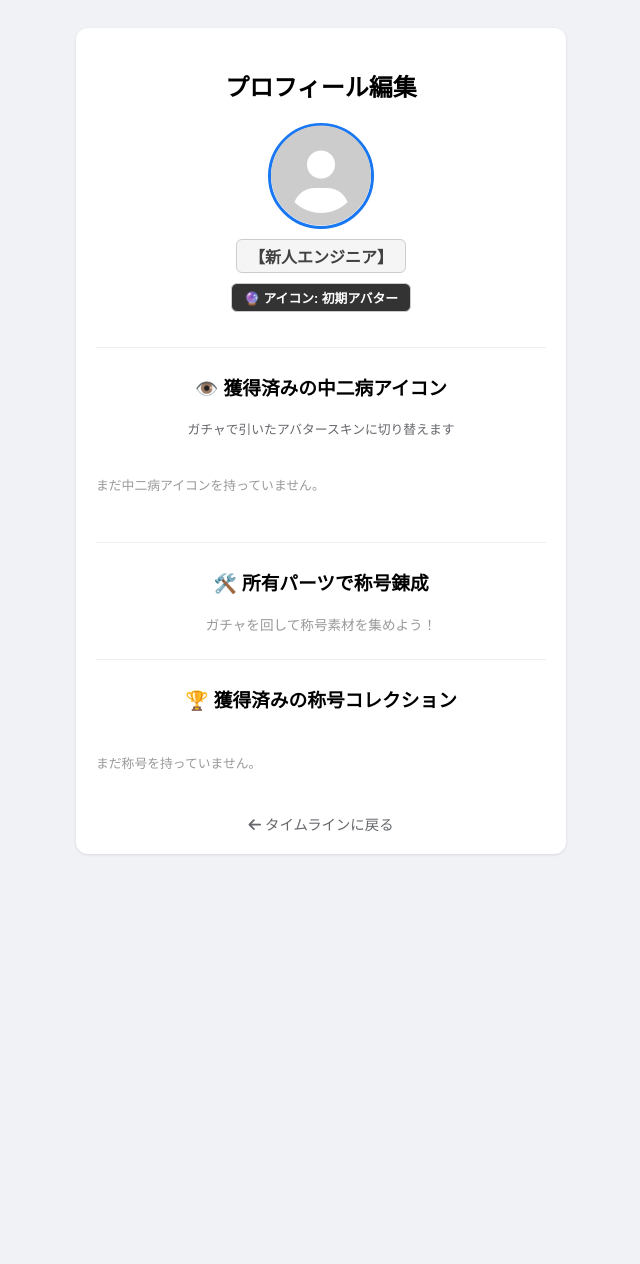
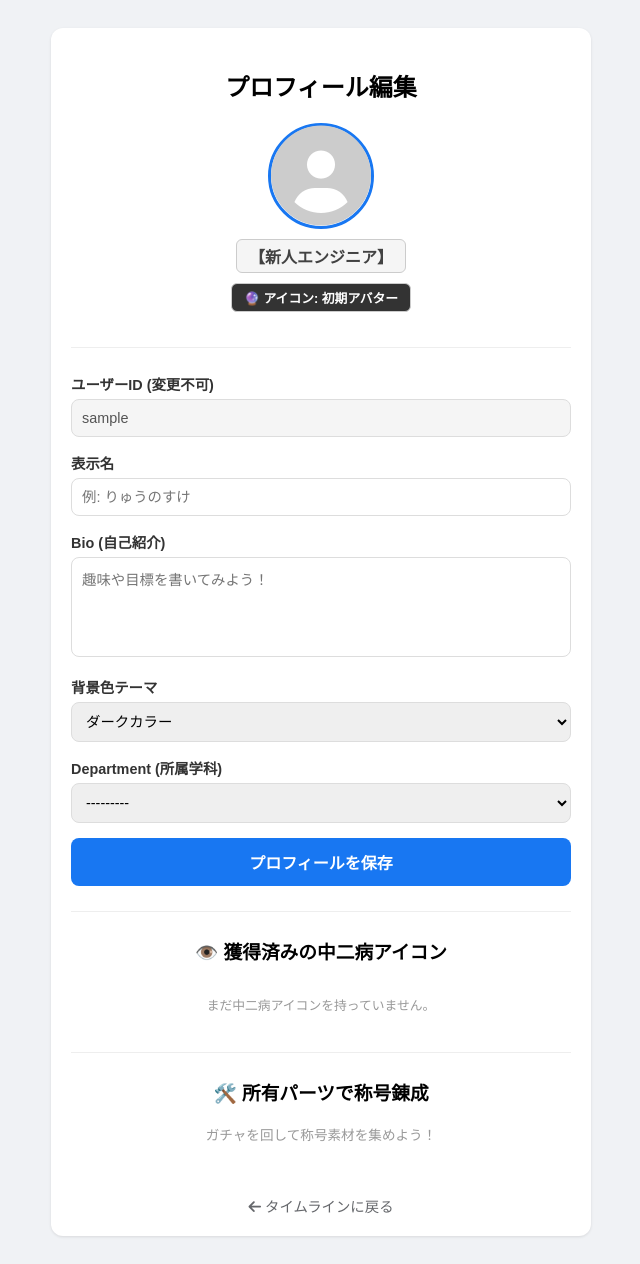
Before and after one commit to ryuchiika615/sns, a Django app: page /profile/edit/ in a window 1280 px wide. Shown: the whole page, without its empty margins (319-959 px from the left). Before the commit the page ends 855 px from the top, so only its background shows below. Run offline with Django 5.2, Linux system fonts and the light colour scheme; the visitor is signed in with stand-in values (Sample User, id 1); data comes from the database, SQL or seed files in the repository; data that the repository does not hold is empty.

Commit message:
Add rich profile edit functionality

```diff
--- a/sns/views.py
+++ b/sns/views.py
@@ -164,13 +164,54 @@ def edit_profile(request):
     profile, created = Profile.objects.get_or_create(user=request.user)
     owned_items = profile.items.all().order_by('-rarity')
 
-    if request.method == 'POST' and 'new_avatar' in request.POST:
-        new_avatar = request.POST.get('new_avatar')
-        if owned_items.filter(name=new_avatar).exists():
-            profile.current_avatar = new_avatar
+    if request.method == 'POST':
+        # ★新規追加：プロフィール情報の保存処理
+        if 'update_profile' in request.POST:
+            profile.display_name = request.POST.get('display_name')
+            profile.bio = request.POST.get('bio')
+            profile.department = request.POST.get('department')
+            profile.theme_color = request.POST.get('theme_color', 'dark')
             profile.save()
-        return redirect('index')
+            return redirect('edit_profile')
 
+        if 'new_avatar' in request.POST:
+            new_avatar = request.POST.get('new_avatar')
+            if owned_items.filter(name=new_avatar).exists():
+                profile.current_avatar = new_avatar
+                profile.save()
+            return redirect('index')
+
+        if 'custom_name' in request.POST:
+            c_name = request.POST.get('custom_name')
+            c_word = request.POST.get('custom_word')
+            order = request.POST.get('order')
+
+            owned_names = set()
+            owned_words = set()
+            for item in owned_items:
+                if "【アイコン】" not in item.name:
+                    for n in NAMES_LIST:
+                        if n in item.name: owned_names.add(n)
+                    for w in WORDS_LIST:
+                        if w in item.name: owned_words.add(w)
+
+            if c_name in owned_names and c_word in owned_words:
+                full_title = f"{c_word}{c_name}" if order == 'reverse' else f"{c_name}{c_word}"
+                max_rarity_val = 1
+                rarity_map = {'N': 1, 'R': 2, 'SR': 3, 'SSR': 4}
+                val_to_r = {1: 'N', 2: 'R', 3: 'SR', 4: 'SSR'}
+                for item in owned_items:
+                    if c_name in item.name or c_word in item.name:
+                        max_rarity_val = max(max_rarity_val, rarity_map.get(item.rarity, 1))
+
+                new_item, created_item = GachaItem.objects.get_or_create(name=full_title,
+                                                                         defaults={'rarity': val_to_r[max_rarity_val]})
+                profile.items.add(new_item)
+                profile.current_title = full_title
+                profile.save()
+                return redirect('index')
+
+    # 表示用のデータ準備
     owned_names = set()
     owned_words = set()
     for item in owned_items:
@@ -179,27 +220,6 @@ def edit_profile(request):
                 if n in item.name: owned_names.add(n)
             for w in WORDS_LIST:
                 if w in item.name: owned_words.add(w)
-
-    if request.method == 'POST' and 'custom_name' in request.POST:
-        c_name = request.POST.get('custom_name')
-        c_word = request.POST.get('custom_word')
-        order = request.POST.get('order')
-
-        if c_name in owned_names and c_word in owned_words:
-            full_title = f"{c_word}{c_name}" if order == 'reverse' else f"{c_name}{c_word}"
-            max_rarity_val = 1
-            rarity_map = {'N': 1, 'R': 2, 'SR': 3, 'SSR': 4}
-            val_to_r = {1: 'N', 2: 'R', 3: 'SR', 4: 'SSR'}
-            for item in owned_items:
-                if c_name in item.name or c_word in item.name:
-                    max_rarity_val = max(max_rarity_val, rarity_map.get(item.rarity, 1))
-
-            new_item, created_item = GachaItem.objects.get_or_create(name=full_title,
-                                                                     defaults={'rarity': val_to_r[max_rarity_val]})
-            profile.items.add(new_item)
-            profile.current_title = full_title
-            profile.save()
-            return redirect('index')
 
     my_titles = [i for i in owned_items if "【アイコン】" not in i.name]
     my_avatars = owned_items.filter(name__contains="【アイコン】")
--- a/templates/sns/edit_profile.html
+++ b/templates/sns/edit_profile.html
@@ -7,34 +7,31 @@
     <link rel="stylesheet" href="https://cdnjs.cloudflare.com/ajax/libs/font-awesome/6.0.0/css/all.min.css">
     <style>
         body { font-family: sans-serif; background: #f0f2f5; padding: 20px; text-align: center; }
-        .card { background: white; padding: 20px; border-radius: 12px; max-width: 450px; margin: auto; box-shadow: 0 1px 3px rgba(0,0,0,0.1); }
+        .card { background: white; padding: 20px; border-radius: 12px; max-width: 500px; margin: auto; box-shadow: 0 1px 3px rgba(0,0,0,0.1); text-align: left; }
 
-        .current-icon { display: inline-flex !important; align-items: center; justify-content: center; width: 100px; height: 100px; border-radius: 50%; margin-bottom: 10px; border: 3px solid #1877f2; background: white; }
+        .current-icon { display: inline-flex !important; align-items: center; justify-content: center; width: 100px; height: 100px; border-radius: 50%; margin-bottom: 10px; border: 3px solid #1877f2; background: white; margin-left: auto; margin-right: auto; }
 
         .title-badge { font-weight: bold; font-size: 1rem; margin-bottom: 10px; display: inline-block; padding: 4px 12px; border-radius: 6px; }
         .title-badge.N { background: #f5f5f5; color: #424242; border: 1px solid #ccc; }
         .title-badge.R { background: #e3f2fd; color: #2196f3; border: 1px solid #bbdefb; }
         .title-badge.SR { background: #f3e5f5; color: #9c27b0; border: 1px solid #e1bee7; box-shadow: 0 0 8px rgba(156,39,176,0.3); }
+        .title-badge.SSR { background: linear-gradient(45deg, #ffe259, #ffa751) !important; color: #fff !important; border: 2px solid #ffd700 !important; text-shadow: 1px 1px 2px rgba(0,0,0,0.3); }
 
-        @keyframes ssr-glow-profile {
-            0% { box-shadow: 0 0 8px #ffd700; transform: scale(1); }
-            50% { box-shadow: 0 0 20px #ff8c00; transform: scale(1.03); }
-            100% { box-shadow: 0 0 8px #ffd700; transform: scale(1); }
-        }
-        .title-badge.SSR {
-            background: linear-gradient(45deg, #ffe259, #ffa751) !important; color: #fff !important; border: 2px solid #ffd700 !important;
-            text-shadow: 1px 1px 2px rgba(0,0,0,0.3); animation: ssr-glow-profile 1.5s infinite ease-in-out;
-        }
+        h2, h3 { text-align: center; }
+        hr { border: 0; border-top: 1px solid #eee; margin: 25px 0; }
 
-        .custom-form { text-align: left; background: #f8f9fa; padding: 15px; border-radius: 8px; border: 1px solid #ddd; margin-top: 10px; }
-        .custom-select { width: 100%; padding: 8px; border-radius: 6px; border: 1px solid #ddd; margin-bottom: 12px; font-size: 0.9rem; }
-        .radio-group { margin-bottom: 15px; font-size: 0.9rem; }
+        /* 新規追加：プロフィール入力フォーム用 */
+        .form-group { margin-bottom: 15px; }
+        .form-group label { display: block; font-size: 0.9rem; font-weight: bold; color: #333; margin-bottom: 5px; }
+        .form-control { width: 100%; padding: 10px; border: 1px solid #ddd; border-radius: 8px; font-size: 0.9rem; box-sizing: border-box; }
+        textarea.form-control { height: 100px; resize: none; }
+        .btn-primary { background: #1877f2; color: white; border: none; padding: 12px; border-radius: 8px; width: 100%; cursor: pointer; font-weight: bold; font-size: 1rem; }
+        .btn-primary:hover { background: #166fe5; }
 
-        .item-list { display: grid; grid-template-columns: 1fr 1fr; gap: 10px; margin-top: 15px; text-align: left; }
+        /* ガチャコレクション用 */
+        .item-list { display: grid; grid-template-columns: 1fr 1fr; gap: 10px; margin-top: 15px; }
         .item-card { background: #fff; border: 1px solid #ddd; padding: 10px; border-radius: 8px; display: flex; flex-direction: column; justify-content: space-between; }
         .rarity { font-size: 0.7rem; font-weight: bold; padding: 2px 6px; border-radius: 4px; display: inline-block; margin-bottom: 5px; text-align: center; width: fit-content; }
-        .item-card.card-SSR { border: 2px solid #ffd700; background: #fffde7; }
-        .item-card.card-SR { border: 1px solid #ba68c8; background: #fcf7fd; }
         .rarity.SSR { background: linear-gradient(45deg, #ffe259, #ffa751); color: white; }
         .rarity.SR { background: #9c27b0; color: white; }
         .rarity.R { background: #2196f3; color: white; }
@@ -42,38 +39,69 @@
 
         .equip-btn { width: 100%; background: #f0f2f5; border: none; padding: 6px; border-radius: 5px; font-size: 0.8rem; cursor: pointer; margin-top: 8px; font-weight: bold; border: 1px solid #ddd; }
         .equip-btn:hover { background: #1877f2; color: white; border-color: #1877f2; }
-
-        hr { border: 0; border-top: 1px solid #eee; margin: 25px 0; }
     </style>
 </head>
 <body>
     <div class="card">
         <h2>プロフィール編集</h2>
 
-        <i class="fas fa-user-circle current-icon" style="font-size: 100px; color: #ccc;"></i>
-
-        <div>
-            <span class="title-badge {{ current_rarity }}">
-                {% if current_rarity == 'SSR' %}👑 {% endif %}【{{ user.profile.current_title }}】
-            </span>
-            <br>
-            <span class="title-badge {{ current_av_rarity }}" style="font-size:0.8rem; background:#333; color:#fff;">
-                🔮 アイコン: {{ user.profile.current_avatar }}
-            </span>
+        <div style="text-align: center;">
+            <i class="fas fa-user-circle current-icon" style="font-size: 100px; color: #ccc;"></i><br>
+            <span class="title-badge {{ current_rarity }}">{% if current_rarity == 'SSR' %}👑 {% endif %}【{{ user.profile.current_title }}】</span><br>
+            <span class="title-badge {{ current_av_rarity }}" style="font-size:0.8rem; background:#333; color:#fff;">🔮 アイコン: {{ user.profile.current_avatar }}</span>
         </div>
 
         <hr>
 
+        <form method="POST">
+            {% csrf_token %}
+            <input type="hidden" name="update_profile" value="1">
+
+            <div class="form-group">
+                <label>ユーザーID (変更不可)</label>
+                <input type="text" class="form-control" value="{{ user.username }}" disabled style="background-color: #f5f5f5;">
+            </div>
+
+            <div class="form-group">
+                <label>表示名</label>
+                <input type="text" name="display_name" class="form-control" placeholder="例: りゅうのすけ" value="{{ user.profile.display_name|default:'' }}">
+            </div>
+
+            <div class="form-group">
+                <label>Bio (自己紹介)</label>
+                <textarea name="bio" class="form-control" placeholder="趣味や目標を書いてみよう！">{{ user.profile.bio|default:'' }}</textarea>
+            </div>
+
+            <div class="form-group">
+                <label>背景色テーマ</label>
+                <select name="theme_color" class="form-control">
+                    <option value="dark" {% if user.profile.theme_color == 'dark' %}selected{% endif %}>ダークカラー</option>
+                    <option value="light" {% if user.profile.theme_color == 'light' %}selected{% endif %}>ライトカラー</option>
+                </select>
+            </div>
+
+            <div class="form-group">
+                <label>Department (所属学科)</label>
+                <select name="department" class="form-control">
+                    <option value="">---------</option>
+                    <option value="情報通信工学科" {% if user.profile.department == '情報通信工学科' %}selected{% endif %}>情報通信工学科</option>
+                    <option value="コンピュータ科学科" {% if user.profile.department == 'コンピュータ科学科' %}selected{% endif %}>コンピュータ科学科</option>
+                    <option value="その他" {% if user.profile.department == 'その他' %}selected{% endif %}>その他</option>
+                </select>
+            </div>
+
+            <button type="submit" class="btn-primary">プロフィールを保存</button>
+        </form>
+
+        <hr>
+
         <h3>👁️ 獲得済みの中二病アイコン</h3>
-        <p style="font-size: 0.8rem; color: #65676b;">ガチャで引いたアバタースキンに切り替えます</p>
         <div class="item-list" style="margin-bottom:25px;">
             {% for item in my_avatars %}
-            <div class="item-card card-{{ item.rarity }}">
-                <div>
+            <div class="item-card">
+                <div style="text-align: center;">
                     <span class="rarity {{ item.rarity }}">{{ item.rarity }}</span>
-                    <div style="font-size: 0.85rem; font-weight: bold; margin-top: 3px;">
-                        {{ item.name }}
-                    </div>
+                    <div style="font-size: 0.85rem; font-weight: bold; margin-top: 3px;">{{ item.name }}</div>
                 </div>
                 <form method="POST">
                     {% csrf_token %}
@@ -84,7 +112,7 @@
                 </form>
             </div>
             {% empty %}
-            <p style="grid-column: 1 / 3; font-size: 0.8rem; color: #999; padding: 10px 0;">まだ中二病アイコンを持っていません。</p>
+            <p style="grid-column: 1 / 3; font-size: 0.8rem; color: #999; text-align: center;">まだ中二病アイコンを持っていません。</p>
             {% endfor %}
         </div>
 
@@ -92,63 +120,34 @@
 
         <h3>🛠️ 所有パーツで称号錬成</h3>
         {% if owned_names and owned_words %}
-            <form method="POST" class="custom-form">
+            <form method="POST" style="background: #f8f9fa; padding: 15px; border-radius: 8px; border: 1px solid #ddd;">
                 {% csrf_token %}
-                <label style="font-size: 0.85rem; font-weight: bold; display: block; margin-bottom: 4px;">① 名前パーツ</label>
-                <select name="custom_name" class="custom-select">
-                    {% for name in owned_names %}
-                        <option value="{{ name }}">{{ name }}</option>
-                    {% endfor %}
-                </select>
-                <label style="font-size: 0.85rem; font-weight: bold; display: block; margin-bottom: 4px;">② 語録パーツ</label>
-                <select name="custom_word" class="custom-select">
-                    {% for word in owned_words %}
-                        <option value="{{ word }}">{{ word }}</option>
-                    {% endfor %}
-                </select>
-                <div class="radio-group">
-                    <input type="radio" name="order" value="normal" id="order_normal" checked>
-                    <label for="order_normal" style="margin-right: 15px;">名前 ＋ 語録</label>
-                    <input type="radio" name="order" value="reverse" id="order_reverse">
-                    <label for="order_reverse">語録 ＋ 名前</label>
+                <div class="form-group">
+                    <label>① 名前パーツ</label>
+                    <select name="custom_name" class="form-control" style="margin-bottom: 10px;">
+                        {% for name in owned_names %}<option value="{{ name }}">{{ name }}</option>{% endfor %}
+                    </select>
+                    <label>② 語録パーツ</label>
+                    <select name="custom_word" class="form-control" style="margin-bottom: 10px;">
+                        {% for word in owned_words %}<option value="{{ word }}">{{ word }}</option>{% endfor %}
+                    </select>
                 </div>
-                <button type="submit" style="background:#42b72a; color:white; border:none; padding:10px; border-radius:8px; width:100%; cursor:pointer; font-weight:bold;">
-                    錬成して装備する！
-                </button>
+                <div style="margin-bottom: 15px; font-size: 0.9rem;">
+                    <input type="radio" name="order" value="normal" id="order_normal" checked> <label for="order_normal">名前 ＋ 語録</label>
+                    <input type="radio" name="order" value="reverse" id="order_reverse"> <label for="order_reverse">語録 ＋ 名前</label>
+                </div>
+                <button type="submit" style="background:#42b72a; color:white; border:none; padding:10px; border-radius:8px; width:100%; font-weight:bold; cursor:pointer;">錬成して装備する！</button>
             </form>
         {% else %}
-            <p style="font-size: 0.85rem; color: #999;">ガチャを回して称号素材を集めよう！</p>
+            <p style="font-size: 0.85rem; color: #999; text-align: center;">ガチャを回して称号素材を集めよう！</p>
         {% endif %}
 
-        <hr>
-
-        <h3>🏆 獲得済みの称号コレクション</h3>
-        <div class="item-list">
-            {% for item in my_items %}
-            <div class="item-card card-{{ item.rarity }}">
-                <div>
-                    <span class="rarity {{ item.rarity }}">{{ item.rarity }}</span>
-                    <div style="font-size: 0.85rem; font-weight: bold; margin-top: 3px;">
-                        {% if item.rarity == 'SSR' %}👑 {% endif %}{{ item.name }}
-                    </div>
-                </div>
-                <form method="POST" action="{% url 'index' %}">
-                    {% csrf_token %}
-                    <input type="hidden" name="new_title" value="{{ item.name }}">
-                    <button type="submit" class="equip-btn">
-                        {% if user.profile.current_title == item.name %}装備中{% else %}装備する{% endif %}
-                    </button>
-                </form>
-            </div>
-            {% empty %}
-            <p style="grid-column: 1 / 3; font-size: 0.8rem; color: #999; padding: 10px 0;">まだ称号を持っていません。</p>
-            {% endfor %}
+        <br>
+        <div style="text-align: center; margin-top: 20px;">
+            <a href="{% url 'index' %}" style="color:#65676b; text-decoration:none; font-size: 0.9rem;">
+                <i class="fas fa-arrow-left"></i> タイムラインに戻る
+            </a>
         </div>
-
-        <br>
-        <a href="{% url 'index' %}" style="color:#65676b; text-decoration:none; font-size: 0.9rem;">
-            <i class="fas fa-arrow-left"></i> タイムラインに戻る
-        </a>
     </div>
 </body>
 </html>
```
